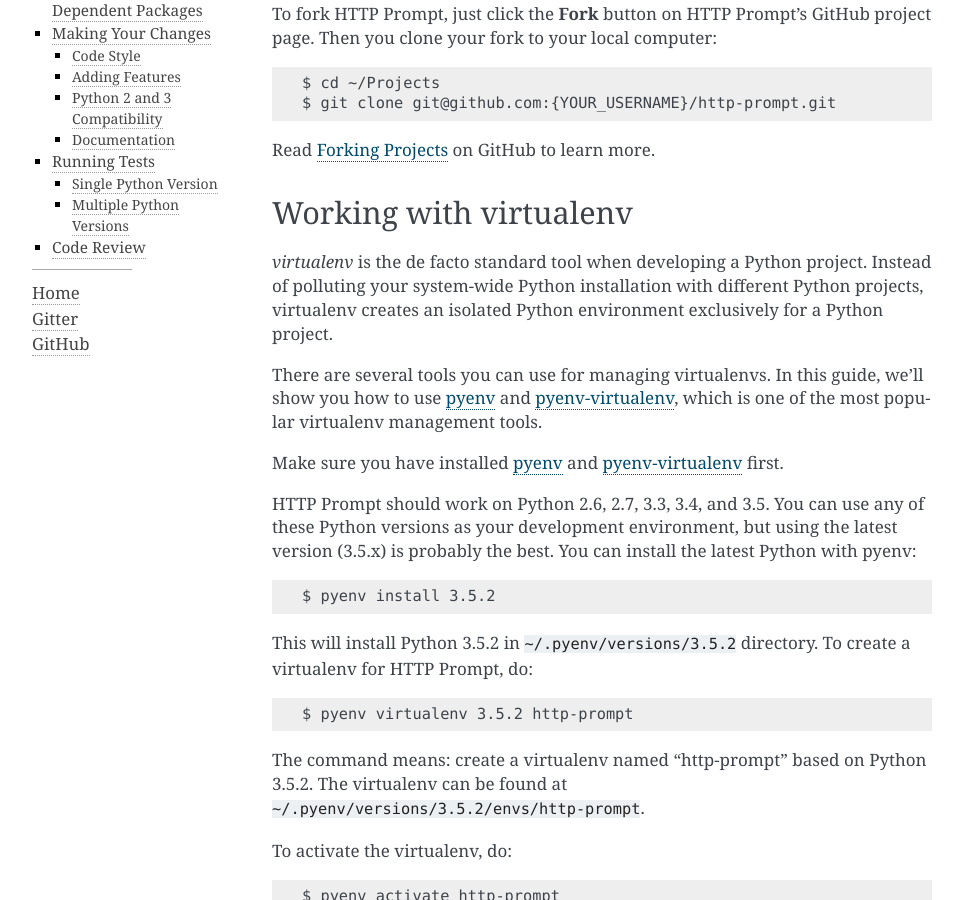
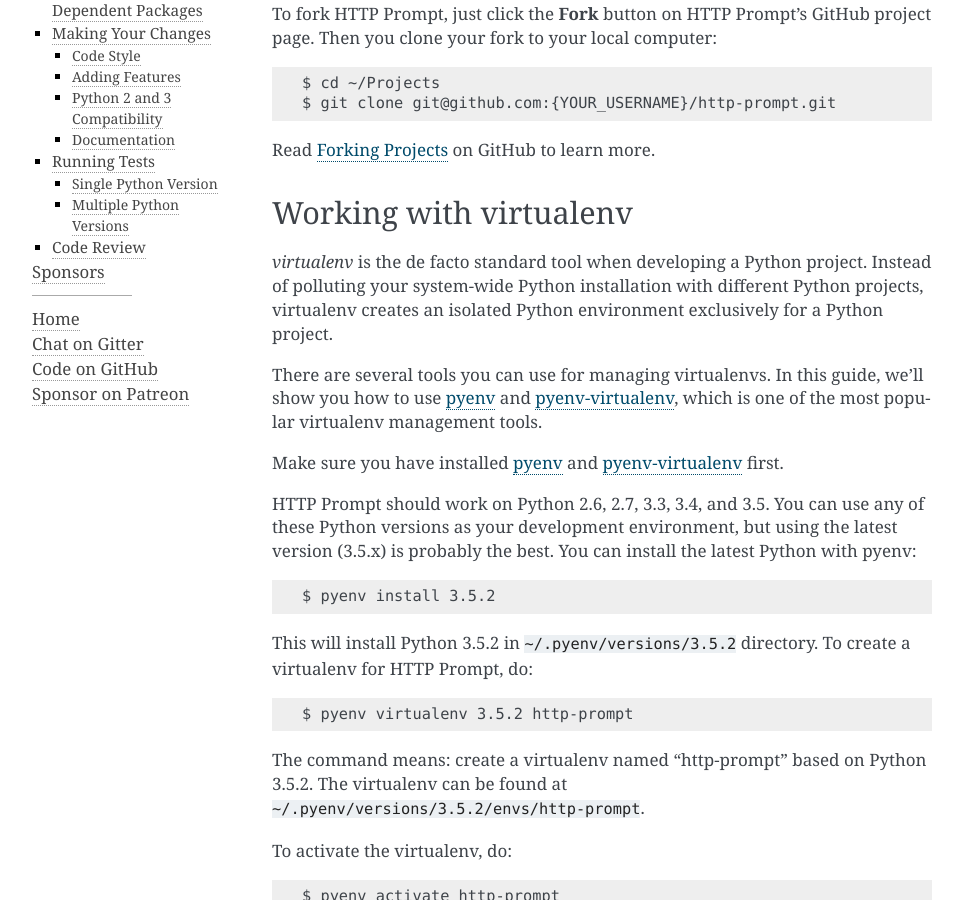
Before and after one commit to ihordev95/http-prompt, a Sphinx documentation site: the page built from docs/contributor-guide.rst, in a window 1280 px wide and 900 px high, scrolled down 718 px. Shown: the whole window, without its empty margins (148-1111 px from the left). Built offline with Sphinx 7.4.7, drawn with Linux system fonts in a browser that asks for light colours.

Commit message:
Add sponsor info

```diff
--- a/README.rst
+++ b/README.rst
@@ -12,8 +12,9 @@ For find out more, please visit the following links:
 
 * Home: http://http-prompt.com
 * Documentation: http://docs.http-prompt.com
-* GitHub: https://github.com/eliangcs/http-prompt
-* Gitter: https://gitter.im/eliangcs/http-prompt
+* Code: https://github.com/eliangcs/http-prompt
+* Chat: https://gitter.im/eliangcs/http-prompt
+* Sponsor: https://patreon.com/eliangcs
 
 
 .. |PyPI| image:: https://img.shields.io/pypi/v/http-prompt.svg
--- a/docs/conf.py
+++ b/docs/conf.py
@@ -168,7 +168,8 @@ html_sidebars = {
 html_theme_options = {
     'extra_nav_links': OrderedDict([
         ('Home', 'http://http-prompt.com'),
-        ('Gitter', 'https://gitter.im/eliangcs/http-prompt'),
-        ('GitHub', 'https://github.com/eliangcs/http-prompt'),
+        ('Chat on Gitter', 'https://gitter.im/eliangcs/http-prompt'),
+        ('Code on GitHub', 'https://github.com/eliangcs/http-prompt'),
+        ('Sponsor on Patreon', 'https://www.patreon.com/eliangcs')
     ])
 }
```
Also changed, not shown: docs/index.rst (+10 -0 lines), docs/sponsors.rst (added, +16 -0 lines).
